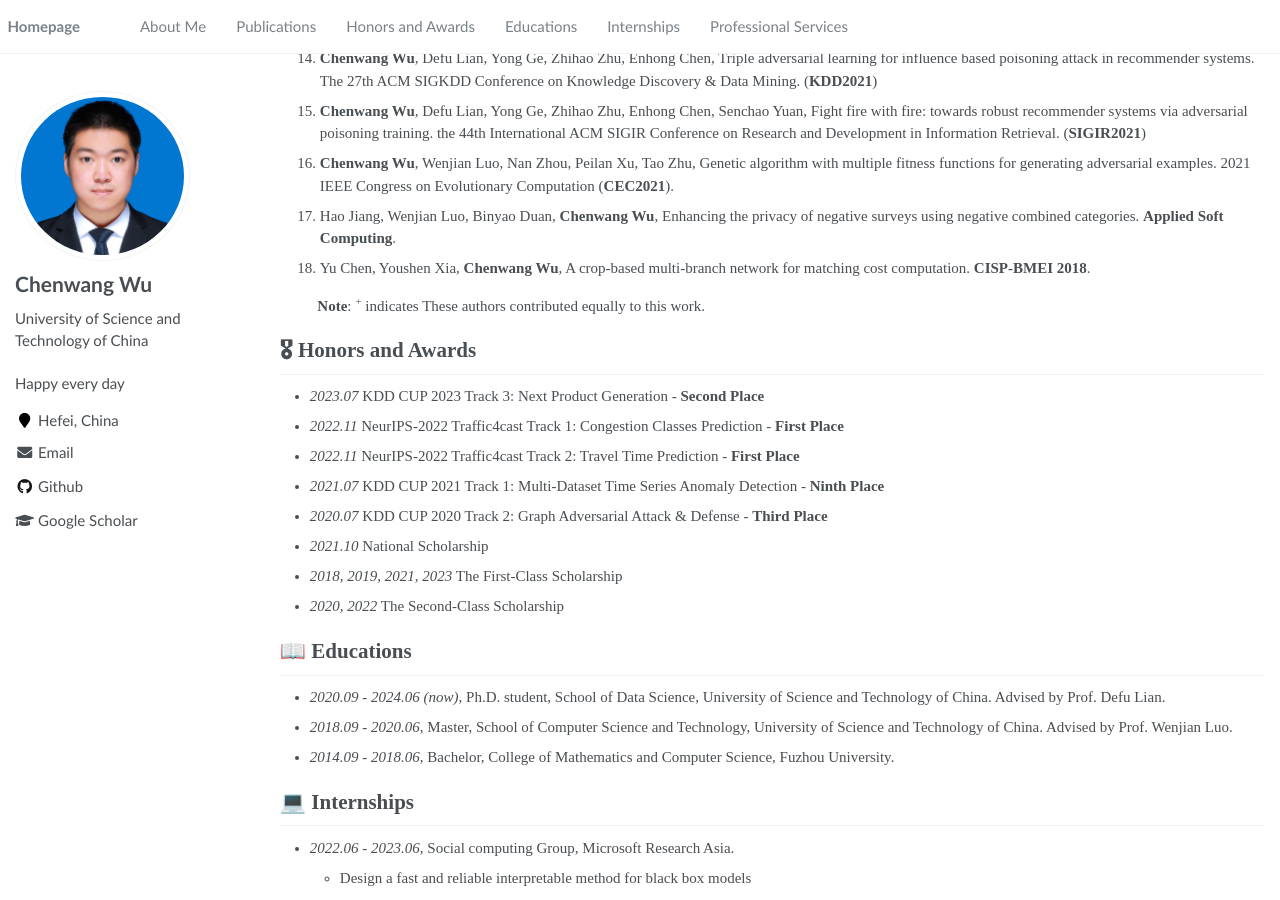
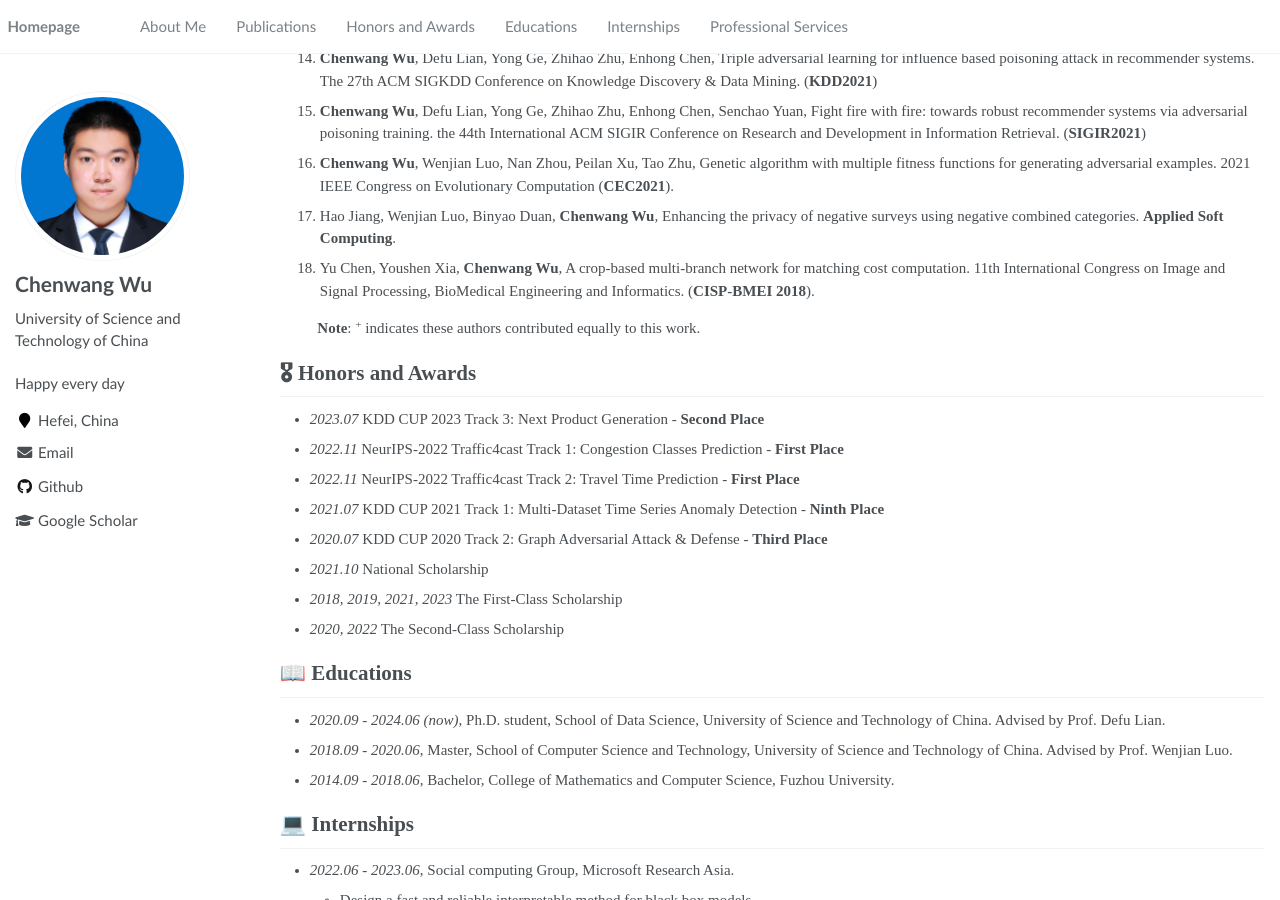
Before and after one commit to Daftstone/Daftstone.github.io, a Jekyll site: the page built from _pages/about.md, in a window 1280 px wide and 900 px high, scrolled down 829 px. Built offline with Jekyll 4.4.1, drawn with Linux system fonts in a browser that asks for light colours.

Commit message:
Update about.md

```diff
--- a/_pages/about.md
+++ b/_pages/about.md
@@ -42,9 +42,9 @@ My research interests include data mining, especially on recommender System Secu
 20. **Chenwang Wu**, Defu Lian, Yong Ge, Zhihao Zhu, Enhong Chen, Senchao Yuan, Fight fire with fire: towards robust recommender systems via adversarial poisoning training. the 44th International ACM SIGIR Conference on Research and Development in Information Retrieval. (**SIGIR2021**)
 21. **Chenwang Wu**, Wenjian Luo, Nan Zhou, Peilan Xu, Tao Zhu, Genetic algorithm with multiple fitness functions for generating adversarial examples. 2021 IEEE Congress on Evolutionary Computation (**CEC2021**).
 22. Hao Jiang, Wenjian Luo, Binyao Duan, **Chenwang Wu**, Enhancing the privacy of negative surveys using negative combined categories. **Applied Soft Computing**.
-24. Yu Chen, Youshen Xia, **Chenwang Wu**, A crop-based multi-branch network for matching cost computation. **CISP-BMEI 2018**.
+24. Yu Chen, Youshen Xia, **Chenwang Wu**, A crop-based multi-branch network for matching cost computation. 11th International Congress on Image and Signal Processing, BioMedical Engineering and Informatics. (**CISP-BMEI 2018**).
 
-&emsp; &emsp; **Note**: <sup>+</sup> indicates These authors contributed equally to this work.
+&emsp; &emsp; **Note**: <sup>+</sup> indicates these authors contributed equally to this work.
 
 # 🎖 Honors and Awards
 
```
